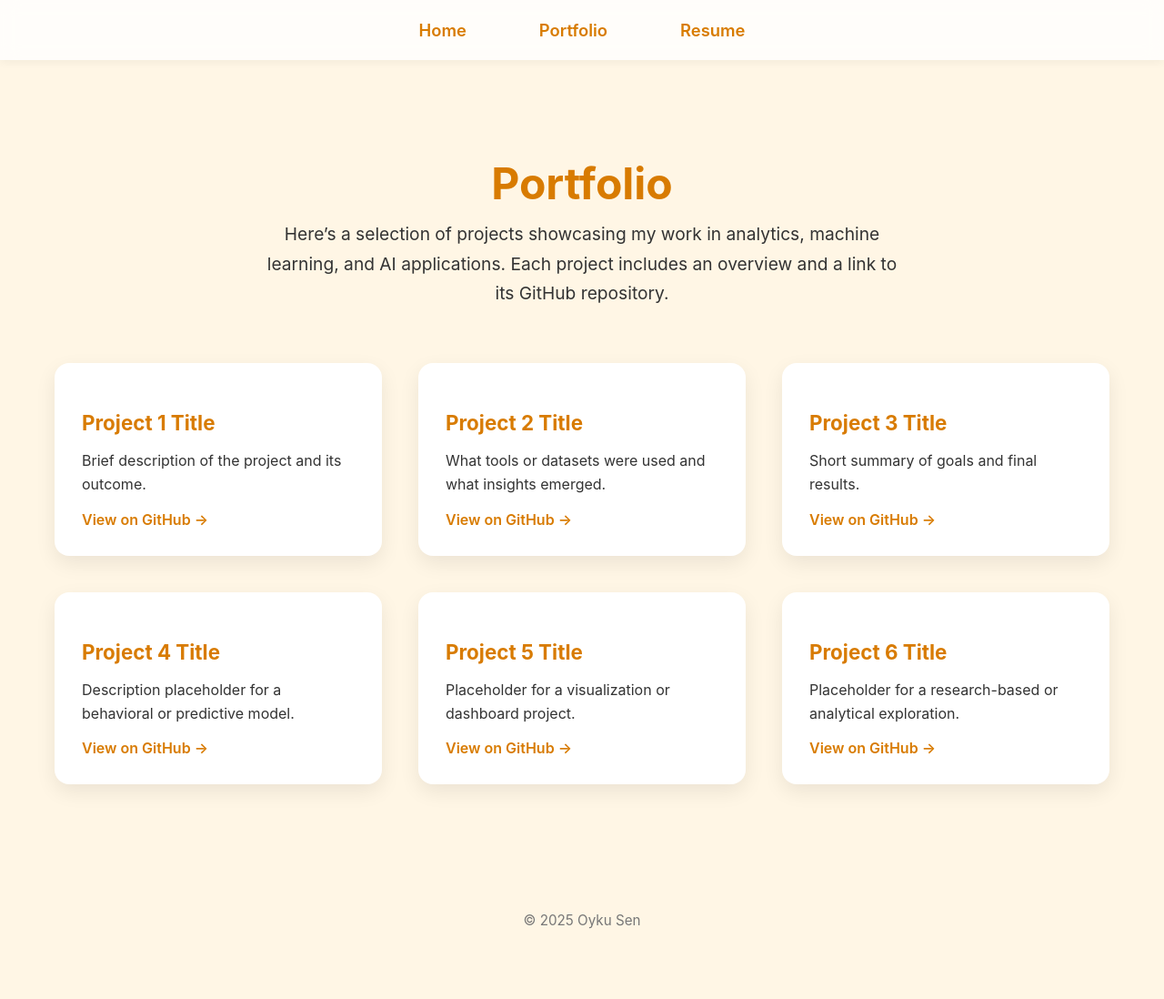
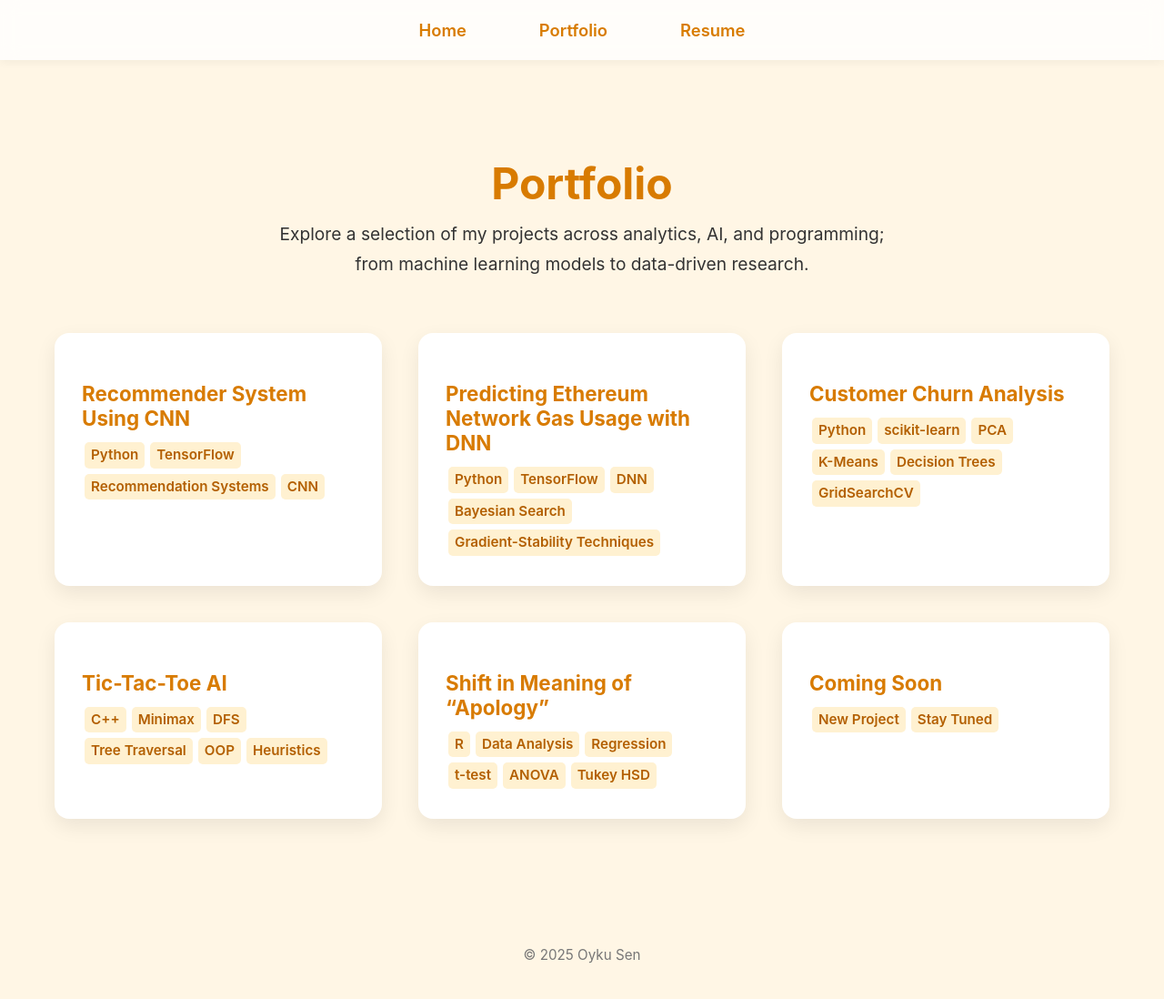
Before and after one commit to oykusen39/oykusen39.github.io, a Jekyll site: the page portfolio.html, which Jekyll copies as it is, in a window 1280 px wide and 1099 px high. Shown: the whole window at 91% size. Built offline with Jekyll 4.4.1, drawn with Linux system fonts in a browser that asks for light colours.

Commit message:
addprojects portfolio.html

```diff
--- a/portfolio.html
+++ b/portfolio.html
@@ -93,6 +93,9 @@
       border-radius: 16px;
       box-shadow: 0 8px 22px rgba(0, 0, 0, 0.08);
       transition: transform 0.3s ease, box-shadow 0.3s ease;
+      cursor: pointer;
+      text-decoration: none;
+      color: inherit;
     }
 
     .card:hover {
@@ -103,24 +106,22 @@
     .card h3 {
       color: #d87b00;
       font-size: 1.4rem;
-      margin-bottom: 12px;
+      margin-bottom: 10px;
     }
 
-    .card p {
-      color: #333;
-      font-size: 1rem;
-      line-height: 1.6;
-      margin-bottom: 15px;
+    .keywords {
+      color: #555;
+      font-size: 0.95rem;
+      line-height: 1.5;
     }
 
-    .card a {
-      text-decoration: none;
-      color: #d87b00;
+    .keywords span {
+      background: #fff1d1;
+      padding: 3px 7px;
+      border-radius: 5px;
+      margin: 3px;
+      display: inline-block;
       font-weight: 600;
-      transition: color 0.3s ease;
-    }
-
-    .card a:hover {
       color: #b35f00;
     }
 
@@ -143,41 +144,49 @@
   <!-- HEADER -->
   <header>
     <h1>Portfolio</h1>
-    <p>Here’s a selection of projects showcasing my work in analytics, machine learning, and AI applications.
-    Each project includes an overview and a link to its GitHub repository.</p>
+    <p>Explore a selection of my projects across analytics, AI, and programming; from machine learning models to data-driven research.</p>
   </header>
 
   <!-- PROJECT GRID -->
   <section class="grid">
+    <a href="/projects/recommender.html" class="card">
+      <h3>Recommender System Using CNN</h3>
+      <div class="keywords">
+        <span>Python</span><span>TensorFlow</span><span>Recommendation Systems</span><span>CNN</span>
+      </div>
+    </a>
+
+    <a href="/projects/ethereum.html" class="card">
+      <h3>Predicting Ethereum Network Gas Usage with DNN</h3>
+      <div class="keywords">
+        <span>Python</span><span>TensorFlow</span><span>DNN</span><span>Bayesian Search</span><span>Gradient-Stability Techniques</span>
+      </div>
+    </a>
+
+    <a href="/projects/churn.html" class="card">
+      <h3>Customer Churn Analysis</h3>
+      <div class="keywords">
+        <span>Python</span><span>scikit-learn</span><span>PCA</span><span>K-Means</span><span>Decision Trees</span><span>GridSearchCV</span>
+      </div>
+    </a>
+
+    <a href="/projects/tictactoe.html" class="card">
+      <h3>Tic-Tac-Toe AI</h3>
+      <div class="keywords">
+        <span>C++</span><span>Minimax</span><span>DFS</span><span>Tree Traversal</span><span>OOP</span><span>Heuristics</span>
+      </div>
+    </a>
+
+    <a href="/projects/apology.html" class="card">
+      <h3>Shift in Meaning of “Apology”</h3>
+      <div class="keywords">
+        <span>R</span><span>Data Analysis</span><span>Regression</span><span>t-test</span><span>ANOVA</span><span>Tukey HSD</span>
+      </div>
+    </a>
+
     <div class="card">
-      <h3>Project 1 Title</h3>
-      <p>Brief description of the project and its outcome.</p>
-      <a href="#">View on GitHub →</a>
-    </div>
-    <div class="card">
-      <h3>Project 2 Title</h3>
-      <p>What tools or datasets were used and what insights emerged.</p>
-      <a href="#">View on GitHub →</a>
-    </div>
-    <div class="card">
-      <h3>Project 3 Title</h3>
-      <p>Short summary of goals and final results.</p>
-      <a href="#">View on GitHub →</a>
-    </div>
-    <div class="card">
-      <h3>Project 4 Title</h3>
-      <p>Description placeholder for a behavioral or predictive model.</p>
-      <a href="#">View on GitHub →</a>
-    </div>
-    <div class="card">
-      <h3>Project 5 Title</h3>
-      <p>Placeholder for a visualization or dashboard project.</p>
-      <a href="#">View on GitHub →</a>
-    </div>
-    <div class="card">
-      <h3>Project 6 Title</h3>
-      <p>Placeholder for a research-based or analytical exploration.</p>
-      <a href="#">View on GitHub →</a>
+      <h3>Coming Soon</h3>
+      <div class="keywords"><span>New Project</span><span>Stay Tuned</span></div>
     </div>
   </section>
 
```
